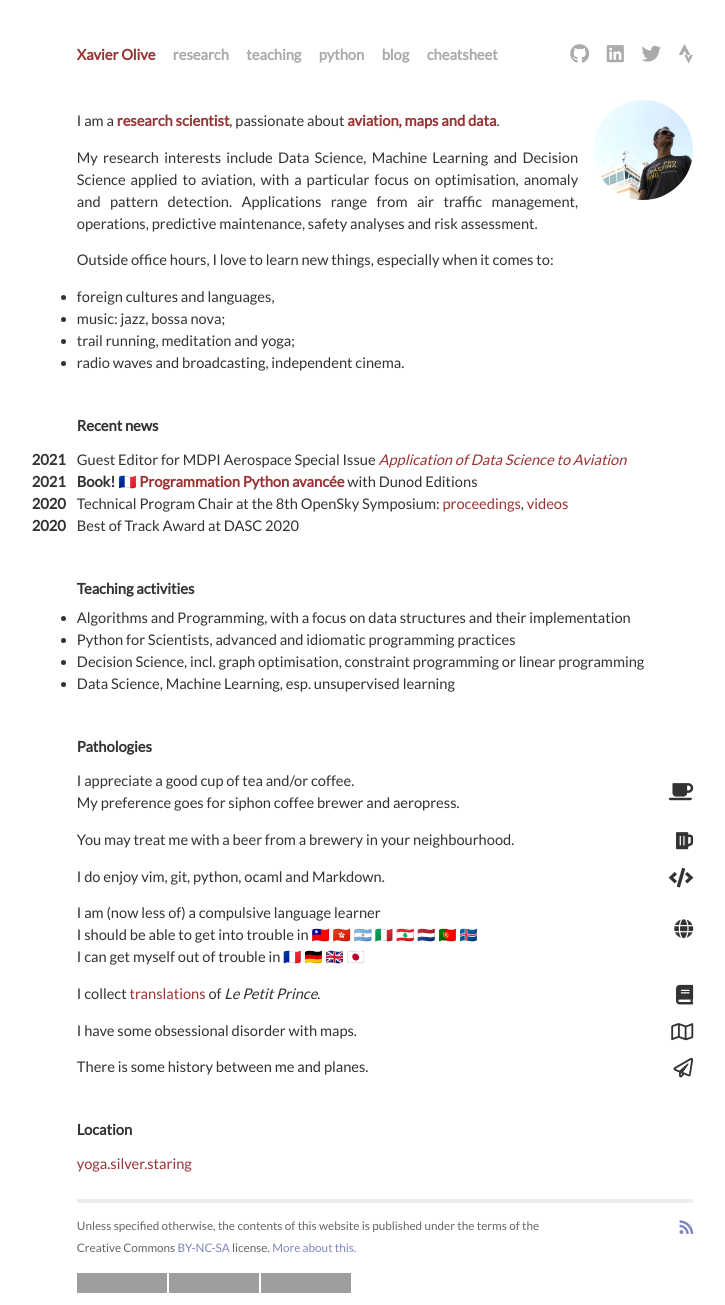
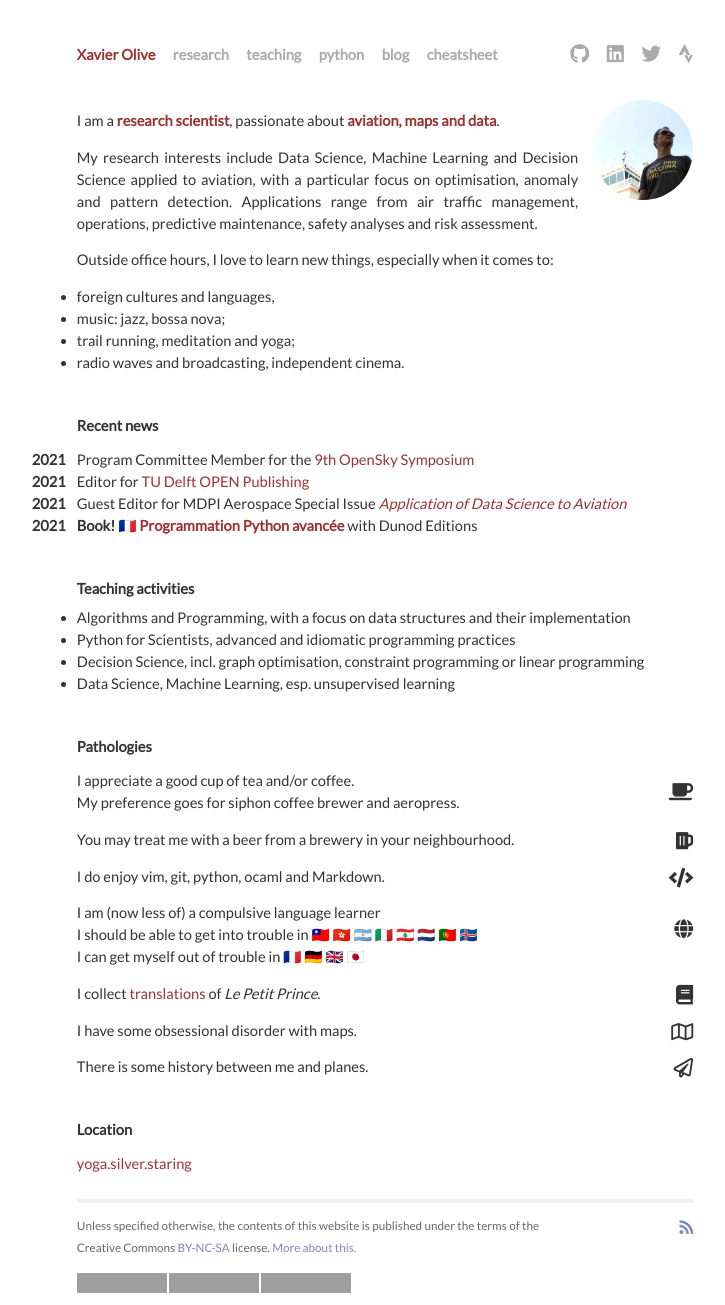
Before and after one commit to xoolive/xoolive.github.io, a Jekyll site: the page built from _pages/about-me.md, in a window 1280 px wide. Shown: the whole page, without its empty margins (255-980 px from the left). Built offline with Jekyll 4.4.1, drawn with Linux system fonts in a browser that asks for light colours; nearby versions of some CDN libraries; grey boxes are pictures that could not be loaded.

Commit message:
news update

```diff
--- a/_pages/about-me.md
+++ b/_pages/about-me.md
@@ -19,10 +19,10 @@ Outside office hours, I love to learn new things, especially when it comes to:
 
 ## Recent news
 
+<span class="pull-left" style="font-weight: bold;text-indent: -45px;">2021</span> Program Committee Member for the [9th OpenSky Symposium](http://symposium.opensky-network.org/)
+<span class="pull-left" style="font-weight: bold;text-indent: -45px;">2021</span> Editor for [TU Delft OPEN Publishing](https://www.tudelft.nl/library/tu-delft-open-science/os/open-publishing)
 <span class="pull-left" style="font-weight: bold;text-indent: -45px;">2021</span> Guest Editor for MDPI Aerospace Special Issue [_Application of Data Science to Aviation_](https://www.mdpi.com/journal/aerospace/special_issues/Application_Data_Science_Aviation)
 <span class="pull-left" style="font-weight: bold;text-indent: -45px;">2021</span> **Book!** 🇫🇷 [**Programmation Python avancée**](/python) with Dunod Editions
-<span class="pull-left" style="font-weight: bold;text-indent: -45px;">2020</span> Technical Program Chair at the 8th OpenSky Symposium: [proceedings](https://www.mdpi.com/2504-3900/59/1), [videos](https://www.youtube.com/playlist?list=PLNft4qtPGeqO79zjez0mEPYEHkoI7zQCo)
-<span class="pull-left" style="font-weight: bold;text-indent: -45px;">2020</span> Best of Track Award at DASC 2020
 
 ## Teaching activities
 
```
Also changed, not shown: _pages/research.md (+2 -1 lines).
